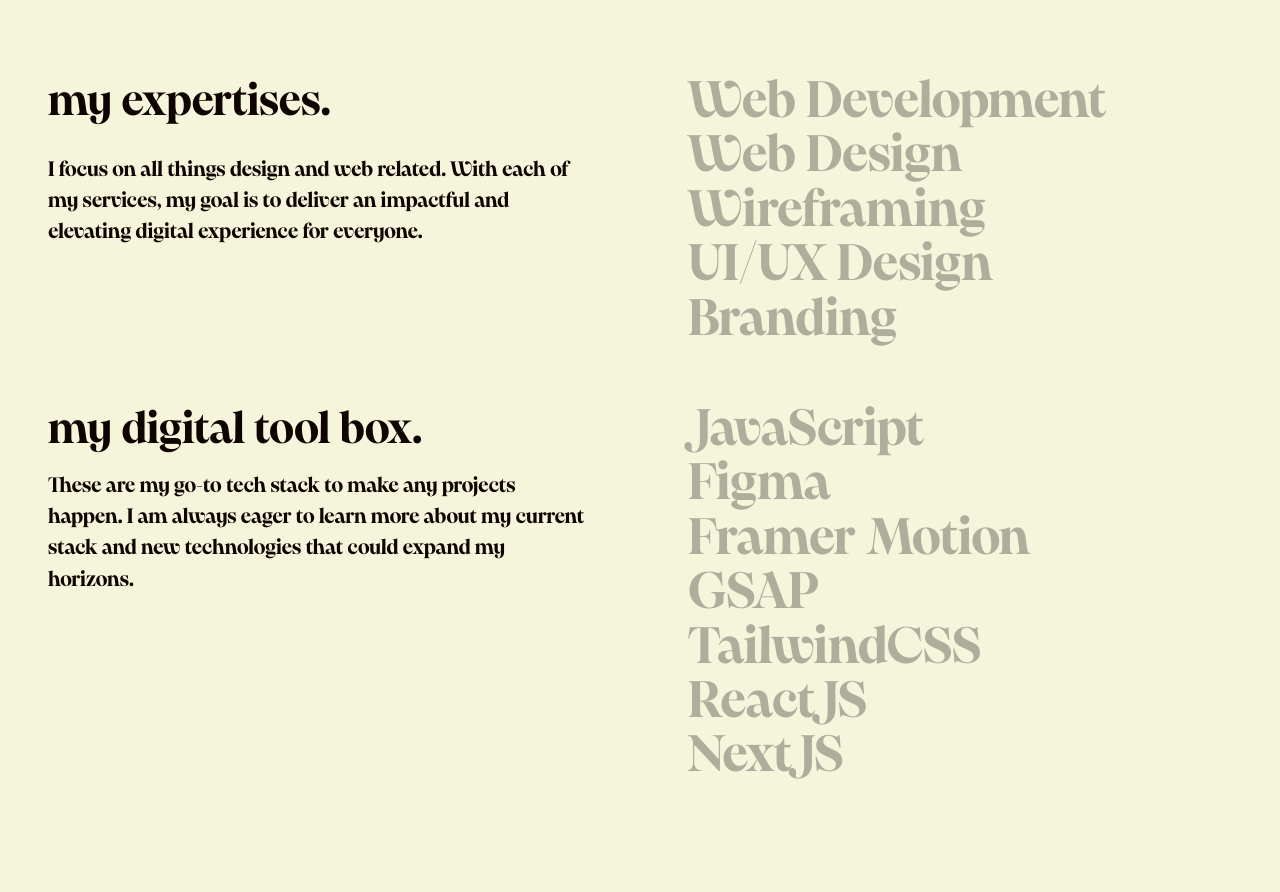
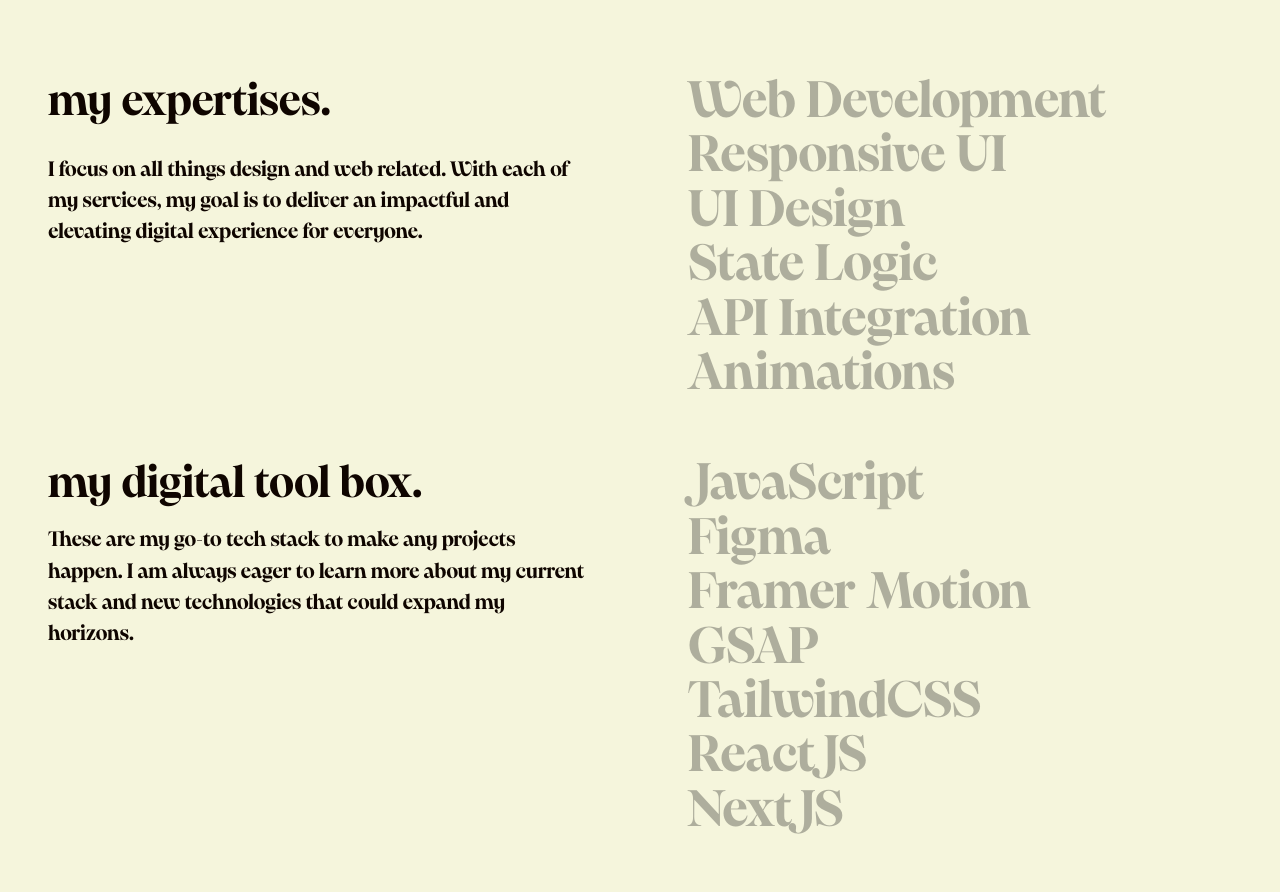
Before and after one commit to CMI-James/main-portfolio, a Next.js app: page / in a window 1280 px wide. Shown: the part 3380-4272 px from the top of the page. Built offline with nearby package versions, Linux system fonts and the light colour scheme.

Commit message:
refactor: updated the section name

```diff
--- a/src/components/Services.jsx
+++ b/src/components/Services.jsx
@@ -6,12 +6,20 @@ import SectionHeader from "./ui/section-header";
 import SectionBody from "./ui/section-body";
 
 const MyServices = () => {
+  // const expertiseItems = [
+  //   "Web Development",
+  //   "Web Design",
+  //   "Wireframing",
+  //   "UI/UX Design",
+  //   "Version Control (Git)"
+  // ];
   const expertiseItems = [
     "Web Development",
-    "Web Design",
-    "Wireframing",
-    "UI/UX Design",
-    "Branding",
+    "Responsive UI",
+    "UI Design",
+    "State Logic",
+    "API Integration",
+    "Animations",
   ];
 
   const toolBoxItems = [
```
